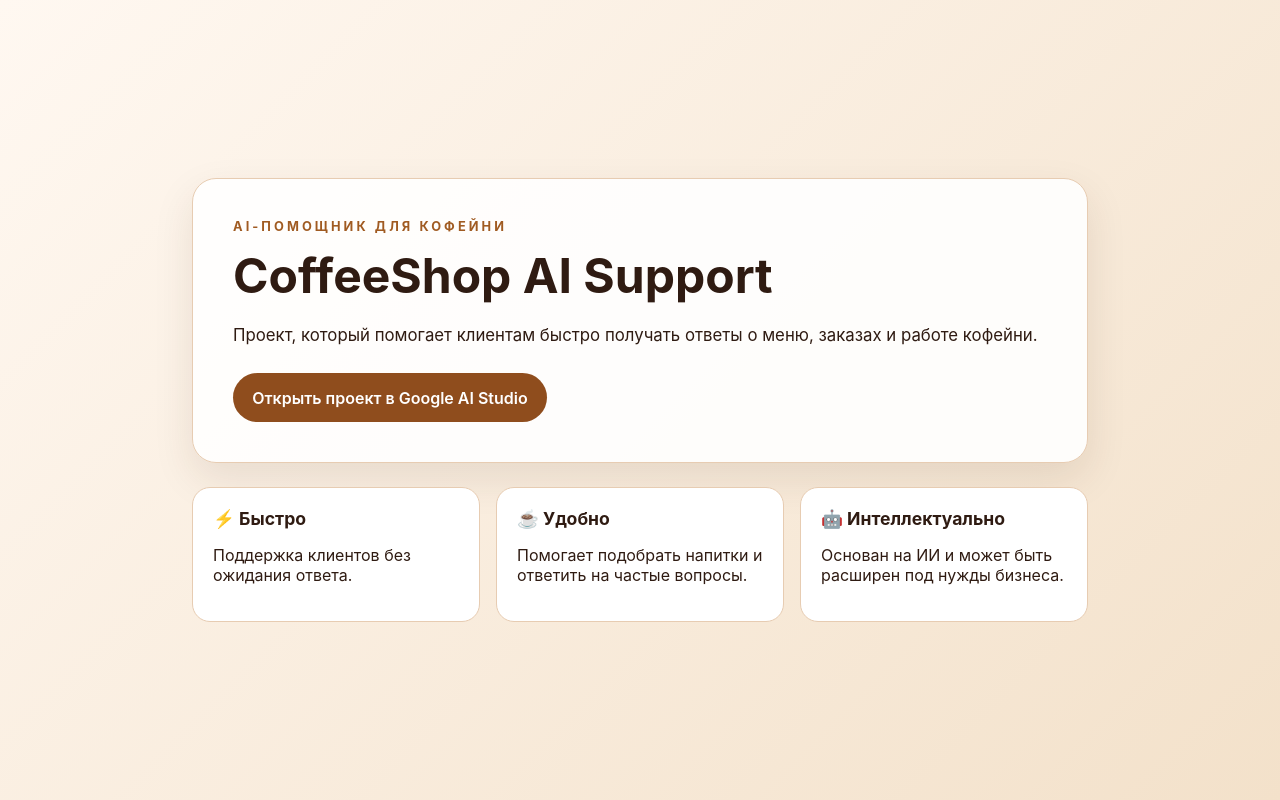
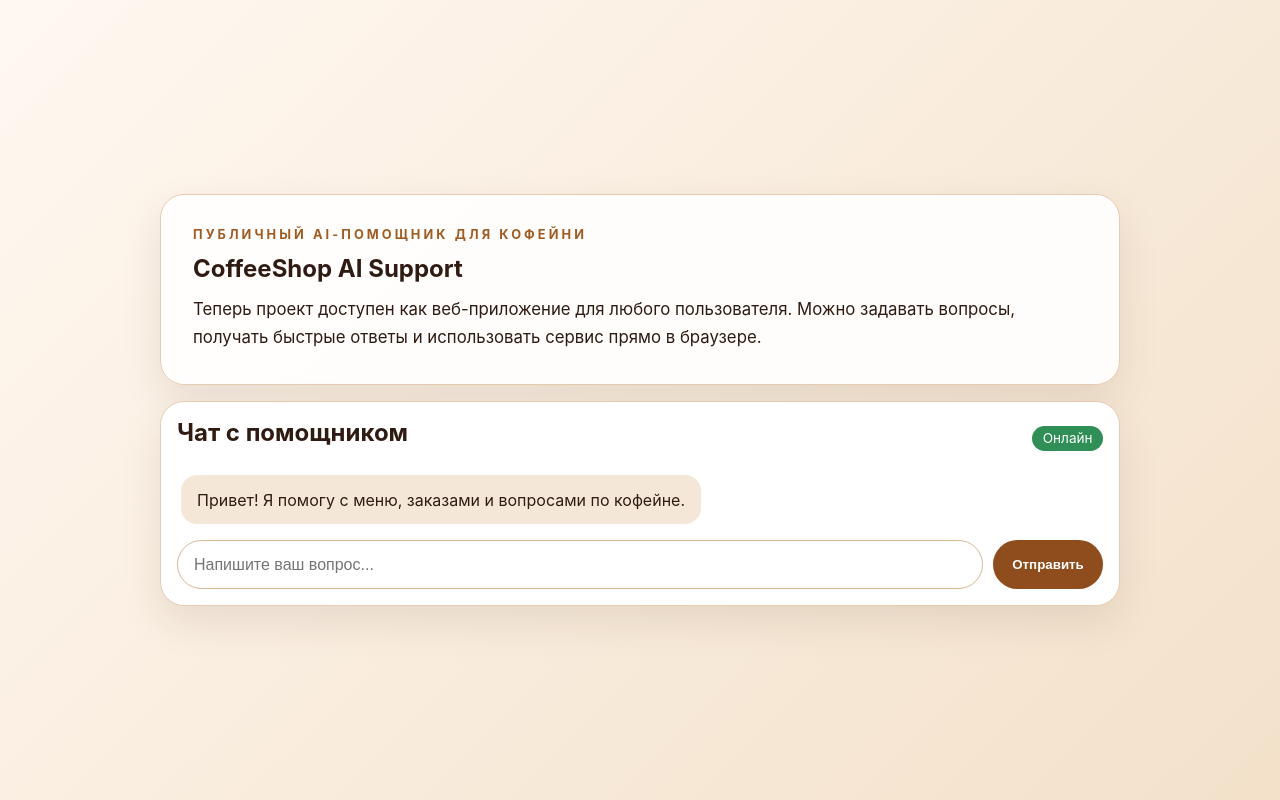
Before and after one commit to dss98360-prog/CoffeeShop-AI-Support, a website: page index.html in a window 1280 px wide. Drawn offline with Linux system fonts and the light colour scheme.

Commit message:
Add public web chat experience

```diff
--- a/index.html
+++ b/index.html
@@ -6,38 +6,71 @@
     <title>CoffeeShop AI Support</title>
     <meta
       name="description"
-      content="Виртуальный помощник для кофейни с поддержкой заказов и ответами клиентов"
+      content="Публичный веб-ассистент для кофейни с ответами по меню и заказам"
     />
     <link rel="stylesheet" href="styles.css" />
   </head>
   <body>
     <main class="container">
       <section class="hero">
-        <p class="eyebrow">AI-помощник для кофейни</p>
+        <p class="eyebrow">Публичный AI-помощник для кофейни</p>
         <h1>CoffeeShop AI Support</h1>
         <p class="lead">
-          Проект, который помогает клиентам быстро получать ответы о меню,
-          заказах и работе кофейни.
+          Теперь проект доступен как веб-приложение для любого пользователя. Можно задавать вопросы, получать быстрые ответы и использовать сервис прямо в браузере.
         </p>
-        <a class="button" href="https://aistudio.google.com/apps/042efdc9-b7c4-4e73-bdcf-684eaf75d5b0?showPreview=true&showAssistant=true&project=gen-lang-client-0646761844" target="_blank" rel="noreferrer">
-          Открыть проект в Google AI Studio
-        </a>
       </section>
 
-      <section class="features">
-        <article>
-          <h2>⚡ Быстро</h2>
-          <p>Поддержка клиентов без ожидания ответа.</p>
-        </article>
-        <article>
-          <h2>☕ Удобно</h2>
-          <p>Помогает подобрать напитки и ответить на частые вопросы.</p>
-        </article>
-        <article>
-          <h2>🤖 Интеллектуально</h2>
-          <p>Основан на ИИ и может быть расширен под нужды бизнеса.</p>
-        </article>
+      <section class="chat-card">
+        <div class="chat-header">
+          <h2>Чат с помощником</h2>
+          <span class="status">Онлайн</span>
+        </div>
+        <div id="messages" class="messages">
+          <div class="message bot">Привет! Я помогу с меню, заказами и вопросами по кофейне.</div>
+        </div>
+        <form id="chat-form" class="chat-form">
+          <input id="message-input" type="text" placeholder="Напишите ваш вопрос..." autocomplete="off" required />
+          <button type="submit">Отправить</button>
+        </form>
       </section>
     </main>
+
+    <script>
+      const form = document.getElementById('chat-form');
+      const input = document.getElementById('message-input');
+      const messages = document.getElementById('messages');
+
+      function addMessage(text, sender) {
+        const div = document.createElement('div');
+        div.className = `message ${sender}`;
+        div.textContent = text;
+        messages.appendChild(div);
+        messages.scrollTop = messages.scrollHeight;
+      }
+
+      form.addEventListener('submit', async (event) => {
+        event.preventDefault();
+        const text = input.value.trim();
+        if (!text) return;
+
+        addMessage(text, 'user');
+        input.value = '';
+        addMessage('Подождите, я формирую ответ…', 'bot');
+
+        try {
+          const response = await fetch('/api/chat', {
+            method: 'POST',
+            headers: { 'Content-Type': 'application/json' },
+            body: JSON.stringify({ message: text })
+          });
+          const data = await response.json();
+          messages.lastChild.remove();
+          addMessage(data.reply || 'Извините, не удалось получить ответ.', 'bot');
+        } catch (error) {
+          messages.lastChild.remove();
+          addMessage('Сервис временно недоступен. Попробуйте позже.', 'bot');
+        }
+      });
+    </script>
   </body>
 </html>
--- a/styles.css
+++ b/styles.css
@@ -1,5 +1,5 @@
 :root {
-  color-scheme: light dark;
+  color-scheme: light;
   font-family: Inter, system-ui, -apple-system, BlinkMacSystemFont, "Segoe UI", sans-serif;
   background: #f7efe8;
   color: #2f1b12;
@@ -19,15 +19,16 @@
 
 .container {
   width: min(960px, calc(100% - 2rem));
-  padding: 2rem;
+  padding: 2rem 0;
 }
 
 .hero {
   background: rgba(255, 255, 255, 0.9);
   border: 1px solid #e7ccb2;
   border-radius: 24px;
-  padding: 2.5rem;
+  padding: 2rem;
   box-shadow: 0 16px 40px rgba(70, 42, 20, 0.1);
+  margin-bottom: 1rem;
 }
 
 .eyebrow {
@@ -39,42 +40,86 @@
   margin: 0 0 0.75rem;
 }
 
-h1 {
-  font-size: clamp(2rem, 4vw, 3rem);
-  margin: 0 0 1rem;
+h1, h2 {
+  margin: 0 0 0.75rem;
 }
 
 .lead {
   font-size: 1.05rem;
   line-height: 1.7;
-  margin: 0 0 1.5rem;
+  margin: 0;
 }
 
-.button {
-  display: inline-block;
-  padding: 0.9rem 1.2rem;
-  text-decoration: none;
-  color: white;
-  background: #8f4d1d;
-  border-radius: 999px;
-  font-weight: 600;
+.chat-card {
+  background: white;
+  border-radius: 24px;
+  border: 1px solid #e7ccb2;
+  padding: 1rem;
+  box-shadow: 0 16px 40px rgba(70, 42, 20, 0.1);
 }
 
-.features {
-  display: grid;
-  gap: 1rem;
-  grid-template-columns: repeat(auto-fit, minmax(220px, 1fr));
-  margin-top: 1.5rem;
+.chat-header {
+  display: flex;
+  justify-content: space-between;
+  align-items: center;
+  margin-bottom: 0.75rem;
 }
 
-.features article {
-  background: white;
-  border-radius: 18px;
-  padding: 1.25rem;
-  border: 1px solid #e7ccb2;
+.status {
+  background: #2f8f57;
+  color: white;
+  padding: 0.3rem 0.65rem;
+  border-radius: 999px;
+  font-size: 0.85rem;
 }
 
-.features h2 {
-  margin-top: 0;
-  font-size: 1.1rem;
+.messages {
+  display: flex;
+  flex-direction: column;
+  gap: 0.6rem;
+  max-height: 320px;
+  overflow-y: auto;
+  padding: 0.25rem;
+  margin-bottom: 0.75rem;
 }
+
+.message {
+  max-width: 80%;
+  padding: 0.8rem 1rem;
+  border-radius: 16px;
+  line-height: 1.5;
+}
+
+.message.bot {
+  background: #f4e7d8;
+  align-self: flex-start;
+}
+
+.message.user {
+  background: #8f4d1d;
+  color: white;
+  align-self: flex-end;
+}
+
+.chat-form {
+  display: flex;
+  gap: 0.6rem;
+}
+
+.chat-form input {
+  flex: 1;
+  padding: 0.9rem 1rem;
+  border: 1px solid #d4b996;
+  border-radius: 999px;
+  font-size: 1rem;
+}
+
+.chat-form button {
+  padding: 0.9rem 1.2rem;
+  border: 0;
+  border-radius: 999px;
+  background: #8f4d1d;
+  color: white;
+  font-weight: 600;
+  cursor: pointer;
+}
```
Also changed, not shown: render.yaml (+5 -7 lines), server.js (+96 -7 lines).
